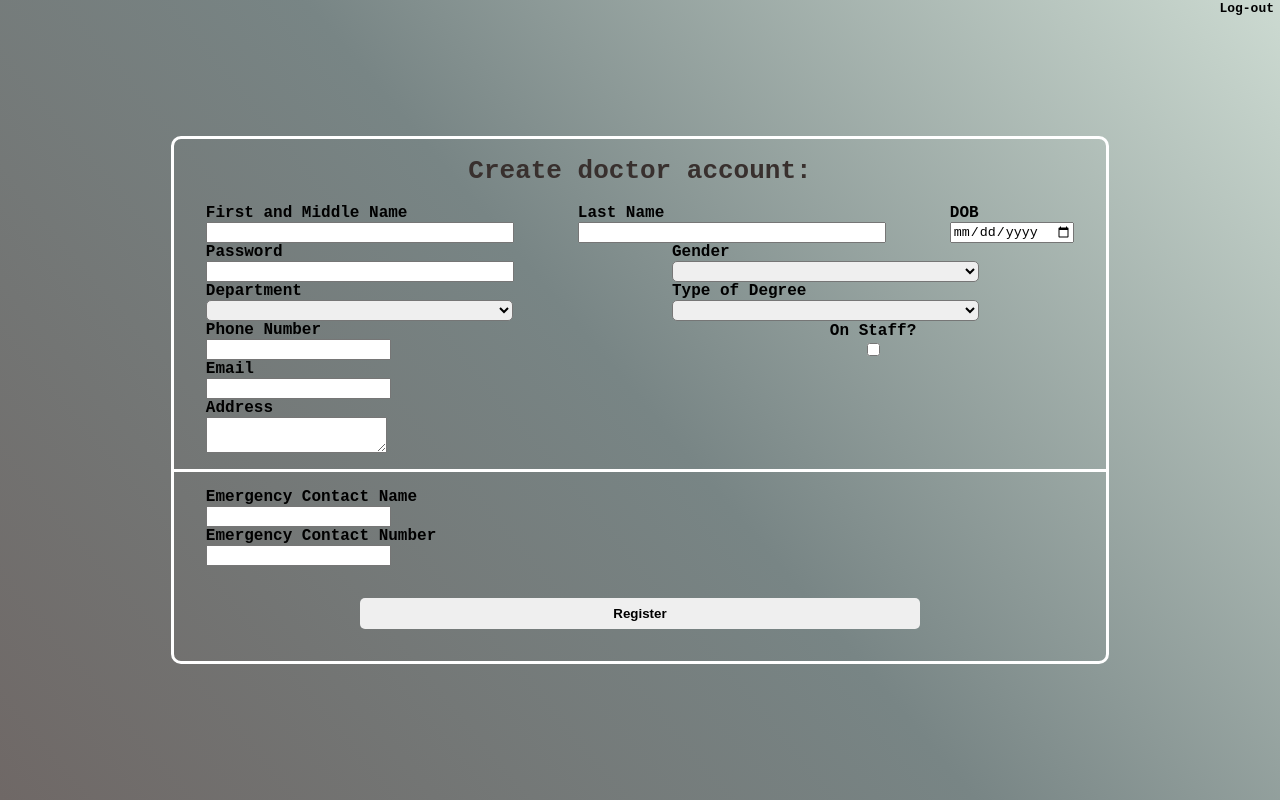
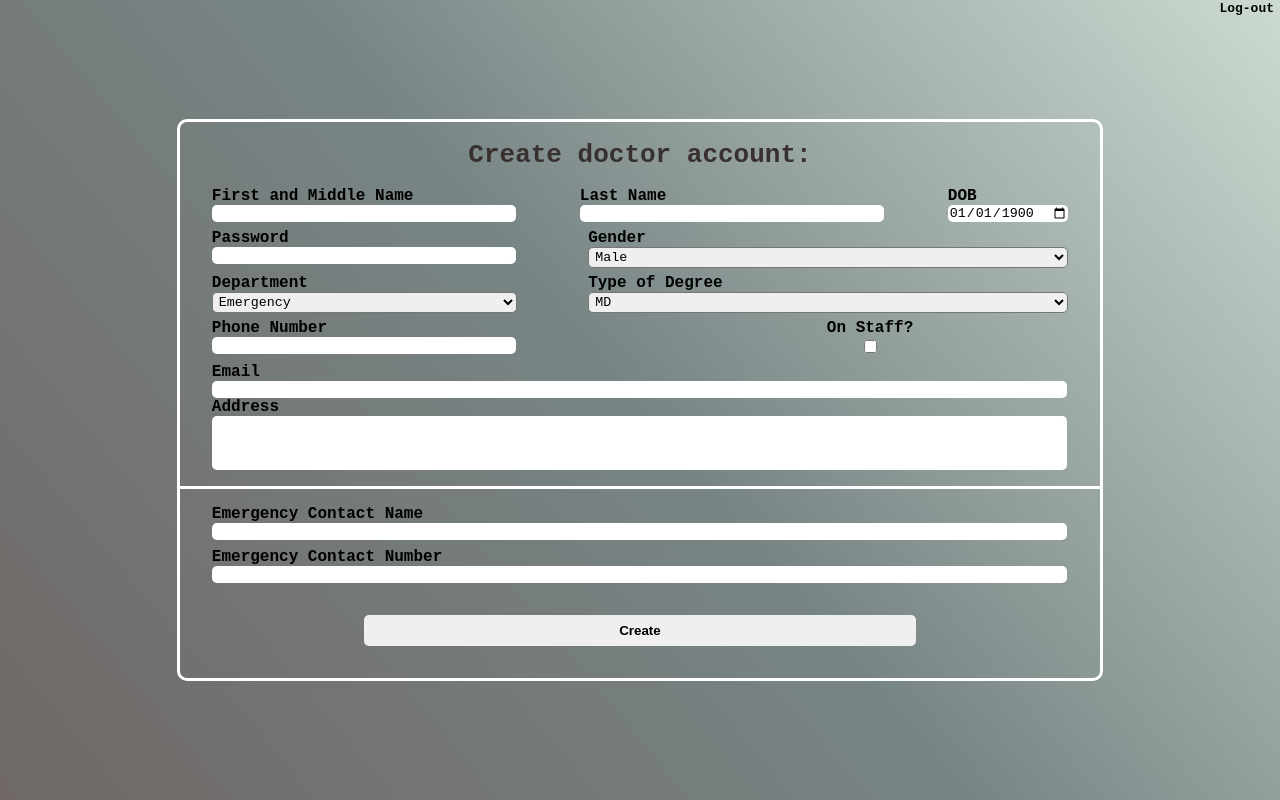
Before and after one commit to LucasFurlong1/hospitalmanagement, a React (Create React App) app: page /admin in a window 1280 px wide. Built offline with nearby package versions, Linux system fonts and the light colour scheme; what react-chatbot-kit would draw is missing.

Commit message:
Admin css and doctor creation done. bug fixing

```diff
--- a/src/CSS/registerform.css
+++ b/src/CSS/registerform.css
@@ -114,6 +114,14 @@
     align-content: flex-start;
 }
 
+.doc-reg-2-2, .doc-reg-3-2 {
+    margin-right: 2rem;
+}
+
+.doc-reg-3, .doc-reg-2, .doc-reg-1, .doc-reg-4 {
+    margin-bottom: 0.4rem;
+}
+
 .doc-reg-4-2 {
     flex-direction: column;
     align-items: center;
@@ -137,11 +145,11 @@
     margin: 0;
     padding: 1px 2px 1px 2px;
     font-family: monospace;
-    width: 307px;
+    width: 305px;
 
 }
 
-.doc-reg-1-1, .doc-reg-1-2, .doc-reg-1-3, .doc-reg-2-1, .doc-reg-2-2, .doc-reg-3-1, .doc-reg-3-2, .doc-reg-4-1, .doc-reg-4-2, .doc-reg-5-1, .doc-reg-5-2, .doc-reg-6-1, .doc-reg-6-2 {
+.doc-reg-1-1, .doc-reg-1-2, .doc-reg-1-3, .doc-reg-2-1, .doc-reg-3-1, .doc-reg-4-1, .doc-reg-4-2, .doc-reg-5-1, .doc-reg-5-2, .doc-reg-6-1, .doc-reg-6-2 {
     margin-left: 2rem;
     margin-right: 2rem;
 }
@@ -155,6 +163,7 @@
 
 .doc-reg-6-1 {
     margin-top: 1rem;
+    margin-bottom: 0.5rem;
 }
 
 .doc-reg-6-2 {
@@ -162,5 +171,39 @@
 }
 
 .doc-input {
-    width: 300px
+    width: 300px;
+    border-radius: 5px;
+    border: none;
 }
+
+.doc-e-name, .doc-e-number {
+    width: 92.5%;
+    border-radius: 5px;
+    border: none;
+}
+
+.doc-long {
+    width: 92.5%;
+    resize: none;
+    height: 50px;
+    border-radius: 5px;
+    border: none;
+}
+
+.doc-email {
+    width: 92.5%;
+    border-radius: 5px;
+    border: none;
+}
+
+.doc-select-2 {
+    margin: 0;
+    padding: 1px 2px 1px 2px;
+    font-family: monospace;
+    width: 480px;
+}
+
+.doc-date {
+    border-radius: 5px;
+    border: none;
+}
--- a/src/pages/admin.jsx
+++ b/src/pages/admin.jsx
@@ -1,11 +1,115 @@
-import React from 'react'
+import React, {useState, useEffect} from 'react'
+import { useNavigate } from 'react-router-dom'
 import "../CSS/registerform.css"
 
-const handleSubmit = () => {
 
-}
 
 const Admin = () => {
+
+    const navigate = useNavigate()
+
+    const [first, setFirst] = useState('')
+    const [last, setLast] = useState('')
+    const [date, setDate] = useState('1900-01-01')
+    const [pass, setPass] = useState('')
+    const [gender, setGender] = useState('')
+    const [department, setDepartment] = useState('')
+    const [degree, setDegree] = useState('')
+    const [number, setNumber] = useState('')
+    const [staff, setStaff] = useState(false)
+    const [email, setEmail] = useState('')
+    const [address, setAddress] = useState('')
+    const [emergencyName, setEmergencyName] = useState('')
+    const [emergencyNumber, setEmergencyNumber] = useState('')
+
+    useEffect(() => {
+        setDate('1900-01-01')
+    }, [])
+
+    const handleSubmit = () => {
+        var name = `${first} ${last}`
+        var todayDateConv = new Date().toISOString().slice(0, 10);
+        var todayDate = new Date()
+        var formDate = new Date(date)
+        if(first === ""){
+            alert('First and Middle name cannot be empty!')
+        }
+        else if(last === ""){
+            alert('Last name cannot be empty!')
+        }
+        else if(formDate>todayDate){
+            alert('DOB cannot be in the future!')
+        }
+        else if(pass === ""){
+            alert('Password cannot be empty!')
+        }
+        else if(number === ""){
+            alert('Number cannot be empty!')
+        }
+        else if(isNaN(number) || number.length<10) {
+            alert('Emergency number must be a number or at least 10 digits!')
+        }
+        else if(email === ""){
+            alert('Email cannot be empty!')
+        }
+        else if(address === ""){
+            alert('Address cannot be empty!')
+        }
+        else if(emergencyName === ""){
+            alert('Contact name cannot be empty!')
+        }
+        else if(emergencyNumber === ""){
+            alert('Contact number cannot be empty!')
+        }
+        else if(isNaN(emergencyNumber) || emergencyNumber.length<10){
+            alert('Emergency number must be a number or at least 10 digits!')
+        }
+        else {
+            fetch(`https://localhost:44304/api/Doctor/CreateDoctor`, {
+                method: 'PUT',
+                headers: {
+                    "Content-Type": "application/json"
+                },
+                body: JSON.stringify({
+                    "username": "",
+                    "account_Type": "D",
+                    "name": name,
+                    "birth_Date": date,
+                    "gender": gender,
+                    "address": address,
+                    "phone_Number": number,
+                    "email_Address": email,
+                    "emergency_Contact_Name": emergencyName,
+                    "emergency_Contact_Number": emergencyNumber,
+                    "date_Created": todayDateConv,
+                    "doctor_Department": department,
+                    "is_On_Staff": staff,
+                    "doctorate_Degree": degree,
+                    "password": pass
+                })
+            }).then(response => response.json()).then((response) => {
+                console.log(response)
+                if(response[0].str !== ""){
+                    alert(`Your username is ${response[0].str}`)
+                    navigate("/")
+                }
+                else{
+                    alert('Create user failed!')
+                }
+
+            })
+        }
+    }
+
+    const handleCheck = (e) => {
+        if (!e.target.checked) {
+            setStaff(false)
+        }
+        else {
+            setStaff(true)
+        }
+    }
+
     return (
         <div className="reg-form-container">
             <h1 className="reg-title">Create doctor account: </h1>
@@ -13,74 +117,95 @@ const Admin = () => {
                 <div className='doc-reg-1'>
                     <div className='doc-reg-1-1'>
                         <label className='doc-reg-label'>First and Middle Name</label>
-                        <input className='doc-input' />
+                        <input className='doc-input' onChange={(e) => {setFirst(e.target.value)}}/>
                     </div>
                     <div className='doc-reg-1-2'>
                         <label className='doc-reg-label'>Last Name</label>
-                        <input className='doc-input' />
+                        <input className='doc-input' onChange={(e) => {setLast(e.target.value)}}/>
                     </div>
                     <div className='doc-reg-1-3'>
                         <label className='doc-reg-label'>DOB</label>
-                        <input type='date' />
+                        <input type='date' className='doc-date' value={date} onChange={(e) => {setDate(e.target.value)}}/>
                     </div>
                 </div>
                 <div className='doc-reg-2'>
                     <div className='doc-reg-2-1'>
                         <label className='doc-reg-label'>Password</label>
-                        <input className='doc-input' />
+                        <input className='doc-input' onChange={(e) => {setPass(e.target.value)}}/>
                     </div>
                     <div className='doc-reg-2-2'>
                         <label className='doc-reg-label'>Gender</label>
-                        <select className='doc-select'>
-                            <option></option>
+                        <select className='doc-select-2' onChange={(e) => {setGender(e.target.value)}}>
+                            <option value="M">Male</option>
+                            <option value="F">Female</option>
+                            <option value="T">Transgender</option>
+                            <option value="N">Non-binary</option>
+                            <option value="O">Other - more specific</option>
+                            <option value="P">Prefer not to say</option>
                         </select>
                     </div>
                 </div>
                 <div className='doc-reg-3'>
                     <div className='doc-reg-3-1'>
                         <label className='doc-reg-label'>Department</label>
-                        <select className='doc-select'>
-                            <option></option>
+                        <select className='doc-select' onChange={(e) => {setDepartment(e.target.value)}}>
+                            <option value="Emergency">Emergency</option>
+                            <option value="Labor/Delivery">Labor + Delivery</option>
+                            <option value="ICU">ICU</option>
+                            <option value="NICU">NICU</option>
+                            <option value="General Surgery">General Surgery</option>
+                            <option value="Cardiology">Cardiology</option>
+                            <option value="Gastroenterology">Gastroenterology</option>
+                            <option value="Neurology">Neurology</option>
+                            <option value="Pediatrics">Pediatrics</option>
+                            <option value="Orthopaedic">Orthopaedic</option>
+                            <option value="Oncology">Oncology</option>
+                            <option value="Geriatric">Geriatric</option>
+                            <option value="ENT">ENT</option>
+                            <option value="Anesthesiology">Anesthesiology</option>
                         </select>
                     </div>
                     <div className='doc-reg-3-2'>
                         <label className='doc-reg-label'>Type of Degree</label>
-                        <select className='doc-select'>
-                            <option></option>
+                        <select className='doc-select-2' onChange={(e) => {setDegree(e.target.value)}}>
+                            <option value="MD">MD</option>
+                            <option value="DO">DO</option>
+                            <option value="PhD">PhD</option>
+                            <option value="PsyD">PsyD</option>
                         </select>
                     </div>
                 </div>
                 <div className='doc-reg-4'>
                     <div className='doc-reg-4-1'>
                         <label className='doc-reg-label'>Phone Number</label>
-                        <input />
+                        <input className='doc-input' type="tel" onChange={(e) => {setNumber(e.target.value)}}/>
                     </div>
                     <div className='doc-reg-4-2'>
                         <label className='doc-reg-label'>On Staff?</label>
-                        <input type='checkbox' />
+                        <input type='checkbox' className='check' checked={staff} onChange={(e) => {handleCheck(e)}}/>
                     </div>
                 </div>
                 <div className='doc-reg-5'>
                     <div className='doc-reg-5-1'>
                         <label className='doc-reg-label'>Email</label>
-                        <input />
+                        <input className='doc-email' onChange={(e) => {setEmail(e.target.value)}}/>
                     </div>
                     <div className='doc-reg-5-2'>
                         <label className='doc-reg-label'>Address</label>
-                        <textarea />
+                        <textarea className='doc-long' onChange={(e) => {setAddress(e.target.value)}}/>
                     </div>
                 </div>
                 <div className='doc-reg-6'>
                     <div className='doc-reg-6-1'>
                         <label className='doc-reg-label'>Emergency Contact Name</label>
-                        <input />
+                        <input className='doc-e-name' onChange={(e) => {setEmergencyName(e.target.value)}}/>
                     </div>
                     <div className='doc-reg-6-2'>
                         <label className='doc-reg-label'>Emergency Contact Number</label>
-                        <input />
+                        <input className='doc-e-number' type="tel" onChange={(e) => {setEmergencyNumber(e.target.value)}}/>
                     </div>
                 </div>
-                <button type="button" className="register-button" onClick={() => { handleSubmit() }}>Register</button>
+                <button type="button" className="register-button" onClick={() => { handleSubmit() }}>Create</button>
             </form>
         </div>
     );
--- a/src/pages/doctor.jsx
+++ b/src/pages/doctor.jsx
@@ -17,7 +17,6 @@ export const Doctor = () => {
     const patients = async () => {
         await fetch(`https://localhost:44304/api/Patient/GetPatientsByDoctor?doctorUsername=${location.state.username}`).then(response => response.json()).then((response) => {
             setPatient(response)
-            console.log(response)
         })
     }
 
--- a/src/pages/login.jsx
+++ b/src/pages/login.jsx
@@ -6,8 +6,7 @@ export const Login = (props) => {
     const navigate = useNavigate()
 
     const handleSubmit = (e) => {
-        e.preventDefault();
-        console.log(username)
+        e.preventDefault()
         fetch("https://localhost:44304/api/Security/LoginRequest", {
             method: 'POST',
             headers: {
```
Also changed, not shown: src/pages/docdiag.jsx (+13 -6 lines), src/pages/docpres.jsx (+13 -1 lines).
